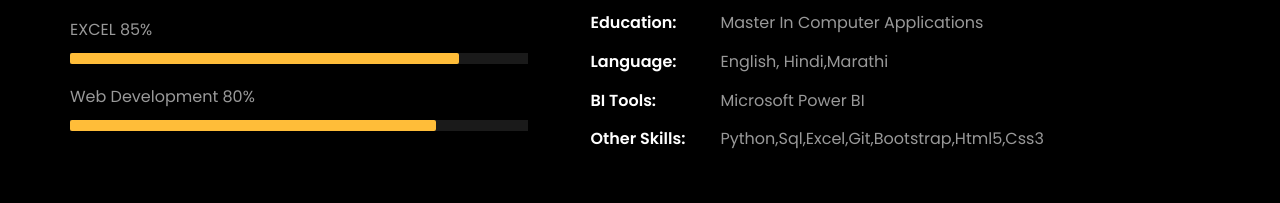
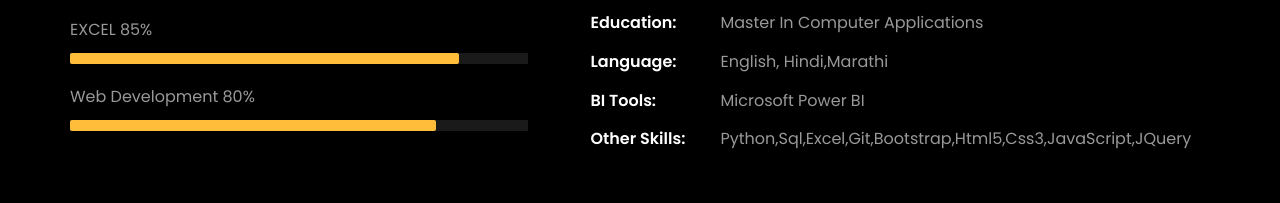
Before and after one commit to Ashwini-Pawar-github/Personal-Web-Site-, a plain HTML site: page index.html in a window 1280 px wide. Shown: the part 1300-1503 px from the top of the page. Drawn offline with Linux system fonts and the light colour scheme; files whose address does not match are found by name.

Commit message:
Data Updated

```diff
--- a/index.html
+++ b/index.html
@@ -284,7 +284,7 @@
 									<li class="d-flex"><span>Education:</span> <span>Master In Computer Applications</span></li>
 									<li class="d-flex"><span>Language:</span> <span>English, Hindi,Marathi</span></li>
 									<li class="d-flex"><span>BI Tools:</span> <span>Microsoft Power BI  </span></li>
-									<li class="d-flex"><span>Other Skills:</span> <span> Python,Sql,Excel,Git,Bootstrap,Html5,Css3</span></li>
+									<li class="d-flex"><span>Other Skills:</span> <span> Python,Sql,Excel,Git,Bootstrap,Html5,Css3,JavaScript,JQuery</span></li>
 
 
 								</ul>
```
